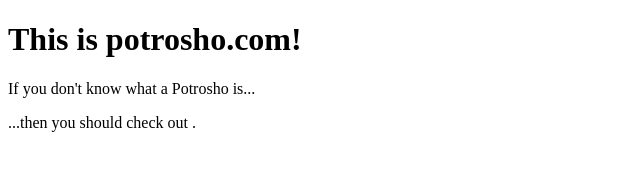
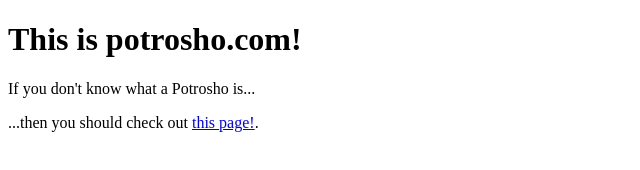
Before and after one commit to Potrosho/potrosho.com, a plain HTML site: page index.html in a window 1280 px wide. Shown: the full height of the page, 0-640 px from the left. Drawn offline with Linux system fonts and the light colour scheme.

Commit message:
fixed error

```diff
--- a/index.html
+++ b/index.html
@@ -3,5 +3,5 @@
     <title>potrosho.com</title>
     <h1>This is potrosho.com!</h1>
     <p>If you don't know what a Potrosho is...</p>
-    <p>...then you should check out <a href="https://www.urbandictionary.com/define.php?term=potrosho&defid=15771370"></a>.</p>
+    <p>...then you should check out <a href="https://www.urbandictionary.com/define.php?term=potrosho&defid=15771370">this page!</a>.</p>
 </html>
```
